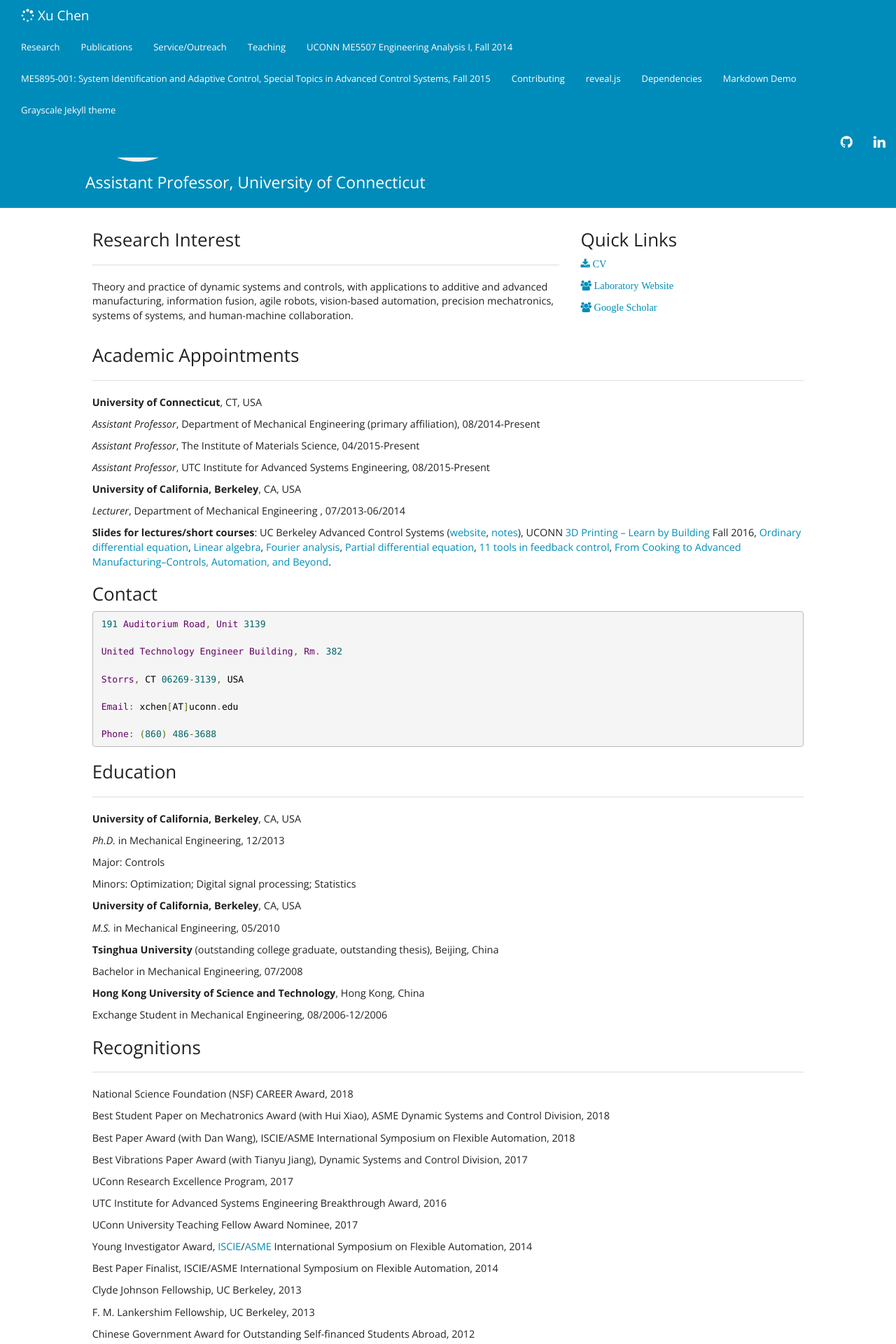
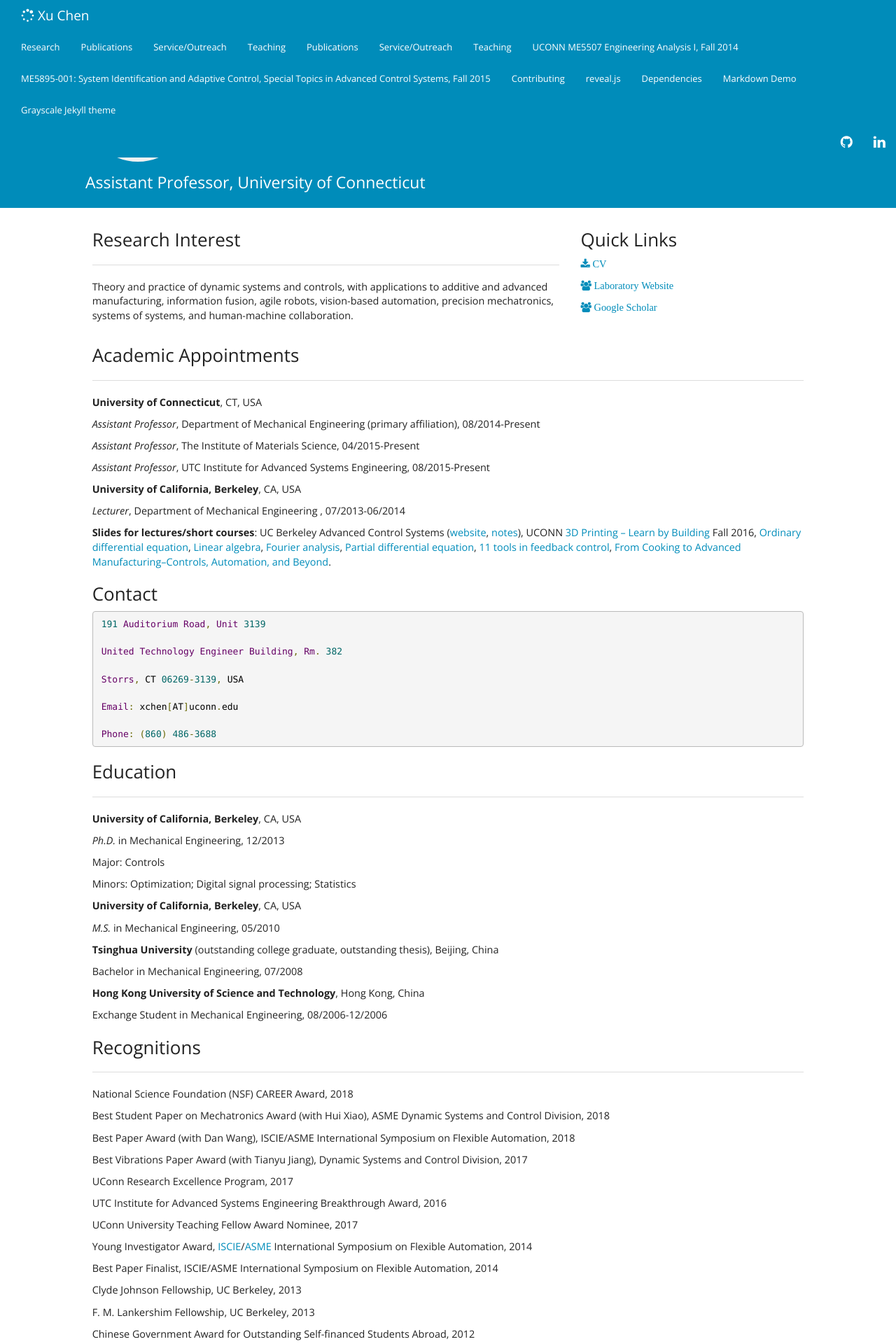
Before and after one commit to xchen-me/github.io, a Jekyll site: the page built from index.md, in a window 1280 px wide. Shown: the top 1920 px of the page at 70% size. Built offline with Jekyll 4.4.1, drawn with Linux system fonts in a browser that asks for light colours; nearby versions of some CDN libraries; comment, search, counter and statistics services are not loaded.

Commit message:
Update header.html

```diff
--- a/_includes/header.html
+++ b/_includes/header.html
@@ -10,6 +10,9 @@
       <div class="navbar-collapse collapse navbar-inverse-collapse">
         <ul class="nav navbar-nav">
           <li><a href="http://xchen.lab.uconn.edu">Research</a></li>
+          <li><a href="{{ publications | prepend: site.baseurl }}">Publications</a></li>
+          <li><a href="{{ service | prepend: site.baseurl }}">Service/Outreach</a></li>
+          <li><a href="{{ teaching | prepend: site.baseurl }}">Teaching</a></li>
           {% for page in site.pages %}
             {% if page.title %}
               <li><a href="{{ page.url | prepend: site.baseurl }}">{{ page.title }}</a></li>
```
